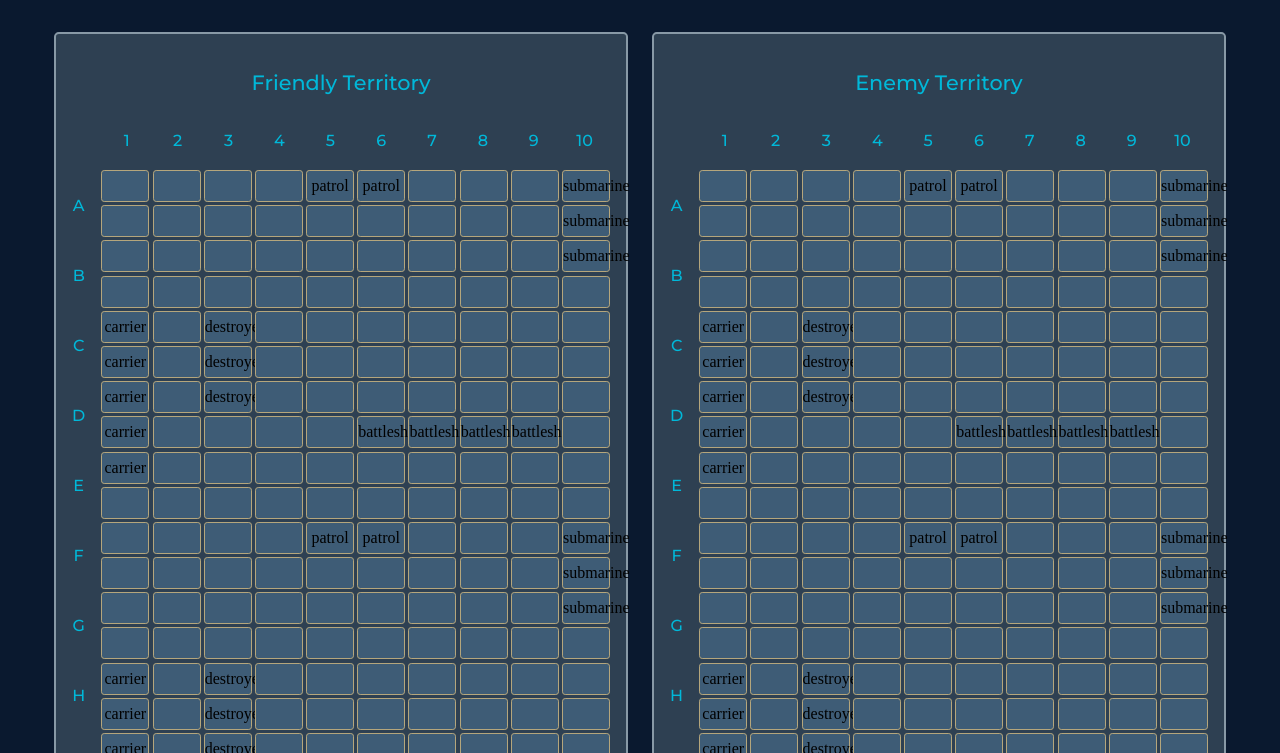
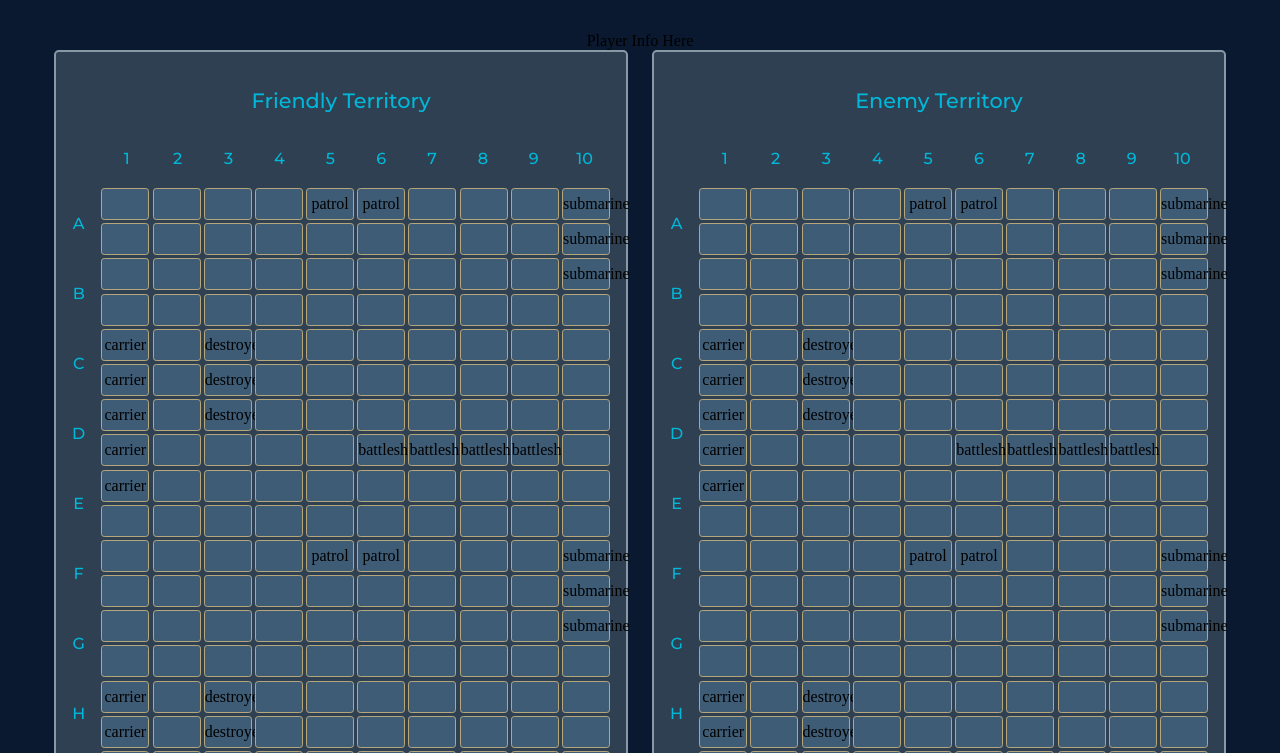
Before and after one commit to SamsDevLab/battleship, a website built with webpack: page src/template.html in a window 1280 px wide. Shown: the part 139-892 px from the top of the page. Built offline with nearby package versions, Linux system fonts and the light colour scheme; files whose address does not match are found by name.

Commit message:
feat: add banner below h1 to show game updates
Add banner below h1 which will show when there is a hit or a miss, etc.

```diff
--- a/src/template.html
+++ b/src/template.html
@@ -8,8 +8,8 @@
   </head>
   <body>
     <h1>Battleship!</h1>
+    <div id="banner">Player Info Here</div>
     <div id="container">
-      <!-- class="player board" data-board="player" -->
       <div class="board-container">
         <h2>Friendly Territory</h2>
         <div class="number-coords">
```
